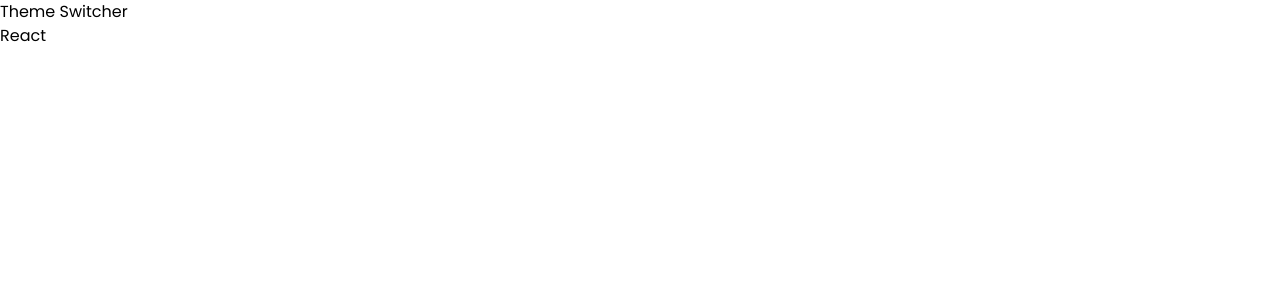
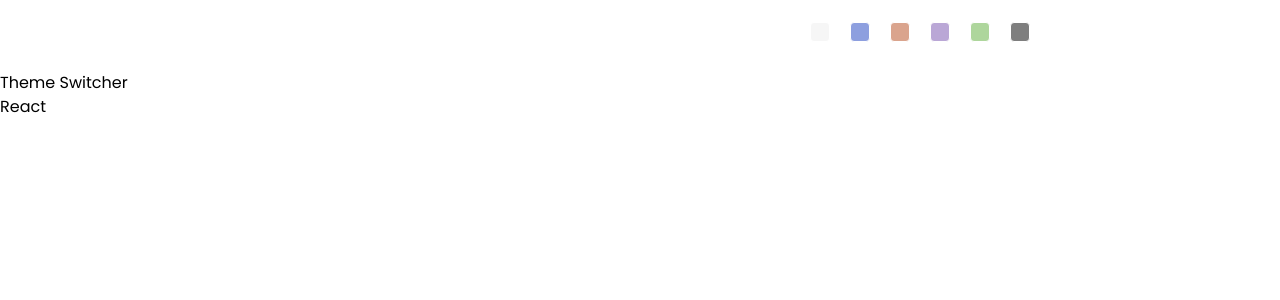
Before and after one commit to kalviumcommunity/S51_Jeeveeka_ScheduleSavvy, a React (Vite) app in the folder Frontend/: page /theme in a window 1280 px wide. Shown: the top 300 px of the page. Built offline with nearby package versions, Linux system fonts and the light colour scheme.

Commit message:
added css for themes

```diff
--- a/Frontend/src/Styles/Themes.css
+++ b/Frontend/src/Styles/Themes.css
@@ -0,0 +1,66 @@
+.theme_options {
+  max-width: 800px;
+  margin: 0 auto;
+  text-align: right;
+  padding: 20px 0;
+}
+
+.theme_options > div {
+  cursor: pointer;
+  width: 20px;
+  height: 20px;
+  border-radius: 4px;
+  margin: 2px 10px;
+  border: 1px solid white;
+  display: inline-block;
+  opacity: 0.5;
+}
+
+.theme_options > div.active {
+  opacity: 1;
+}
+
+#theme_white{
+    background-color: #eee;
+}
+
+#theme_blue{
+    background-color: #1e41c1;
+}
+
+#theme_orange{
+    background-color: #b64b1e;
+}
+
+#theme_purple{
+    background-color: #7852ae;
+}
+
+#theme_green{
+    background-color: #5faf3b;
+}
+
+#theme_black{
+    background-color: black;
+}
+
+.theme_container.theme_blue{
+    background-color: #bec7e7;
+}
+
+.theme_container.theme_orange{
+    background-color: #f4c9b7;
+}
+
+.theme_container.theme_purple{
+    background-color: #d0b7f4;
+}
+
+.theme_container.theme_green{
+    background-color: #e2f6e1;
+}
+
+.theme_container.theme_black{
+    background-color: #5c5c5c;
+    color: white;
+}
```
